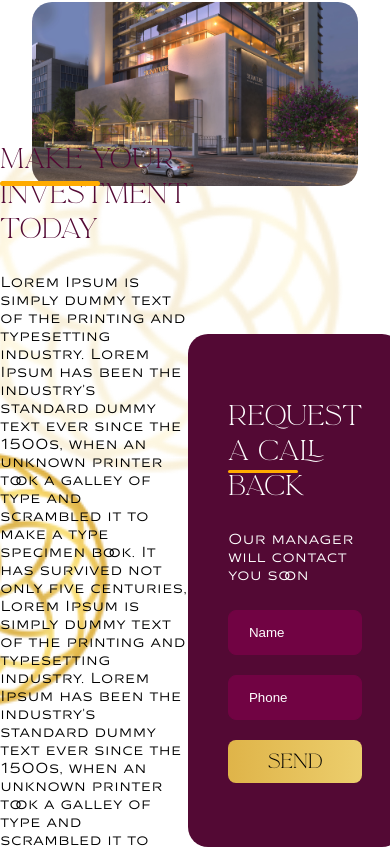
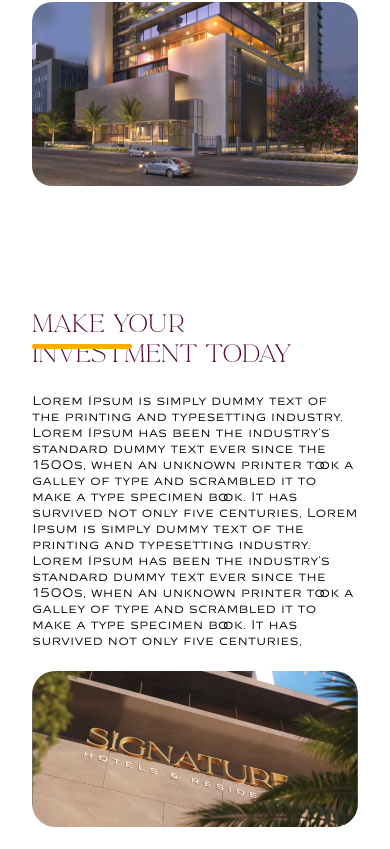
Before and after one commit to MehfoozurRehman/signature-hotel-and-residence, a React (Create React App) app: page /features in a window 390 px wide. Shown: the part 3198-4047 px from the top of the page. Built offline with nearby package versions, Linux system fonts and the light colour scheme.

Commit message:
location and home screens done

```diff
--- a/src/Styles/global.scss
+++ b/src/Styles/global.scss
@@ -977,6 +977,7 @@ a {
   height: fit-content;
   width: 100%;
   max-width: 1366px;
+  padding: 0em 2em;
   display: flex;
   justify-content: space-between;
   align-items: center;
@@ -1055,7 +1056,7 @@ a {
   align-items: center;
 }
 .contact__container__wrapper__left {
-  width: 50%;
+  width: 60%;
   position: relative;
 }
 .contact__container__wrapper__left__img {
@@ -1064,7 +1065,7 @@ a {
   left: -100px;
   width: 500px;
   height: 500px;
-  opacity: 0.2;
+  opacity: 0.1;
   mix-blend-mode: luminosity;
   z-index: -1;
 }
@@ -1073,7 +1074,7 @@ a {
   height: 100%;
 }
 .contact__container__wrapper__left__wrapper__heading {
-  font-size: 25px;
+  font-size: 22px;
   color: #530934;
   margin-bottom: 1em;
 }
@@ -1088,12 +1089,12 @@ a {
   background-color: #ffab00;
 }
 .contact__container__wrapper__left__wrapper__info {
-  font-size: 14px;
+  font-size: 12px;
   margin-bottom: 2em;
 }
 .contact__container__wrapper__left__wrapper__img {
   border-radius: 20px;
-  width: 100%;
+  width: 500px;
 }
 .contact__container__wrapper__right {
   width: 400px;
@@ -1149,7 +1150,7 @@ a {
   background: linear-gradient(90deg, #dfb449, #ecce6d);
   height: 43px;
   border-radius: 8px;
-  font-size: 18px;
+  font-size: 14px;
   border: none;
 }
 .footer__container {
@@ -1653,11 +1654,11 @@ a {
   margin-bottom: 0em;
 }
 .map__container__details__entry__label {
-  font-size: 16px;
+  font-size: 14px;
   color: #000000;
 }
 .map__container__details__entry__value {
-  font-size: 16px;
+  font-size: 12px;
   color: #000000;
   font-weight: bold;
 }
@@ -2246,6 +2247,57 @@ a {
   .photo__gallery__container__content__img {
     width: 48%;
   }
+  .contact__container {
+    height: 1100px;
+  }
+  .contact__container__content {
+    padding: 0em;
+    margin: 0em;
+  }
+  .contact__container__wrapper {
+    flex-direction: column;
+    margin-top: 0em;
+  }
+  .contact__container__img {
+    display: none;
+  }
+  .contact__container__wrapper__left__img {
+    display: none;
+  }
+  .contact__container__wrapper__left__wrapper__heading::after {
+    top: 35px;
+  }
+  .contact__container__wrapper__right__heading::after {
+    top: 40px;
+  }
+  .contact__container__wrapper__left__wrapper__img {
+    width: 100%;
+  }
+  .contact__container__wrapper__left {
+    width: 100%;
+  }
+  .contact__container__wrapper__right {
+    margin-top: 2em;
+    width: 100%;
+  }
+  .map__container {
+    height: 1000px;
+    background-color: #ffab00;
+  }
+  .map__container__content {
+    display: flex;
+    flex-direction: column;
+    width: 100%;
+  }
+  .map__container__img {
+    width: 100%;
+  }
+  .map__container__details {
+    position: relative;
+    top: 2em;
+    left: 0px;
+    margin: 0em auto;
+  }
 }
 @media (max-width: 800px) {
   .welcome__container__wrapper__content__left {
@@ -2293,8 +2345,24 @@ a {
   .building__details__container__wrapper__card {
     width: 48%;
   }
+  .contact__container__content__form {
+    flex-direction: column;
+  }
+  .contact__container__content__form__left {
+    width: 100%;
+  }
+  .contact__container__content__form__right {
+    width: 100%;
+  }
 }
 @media (max-width: 600px) {
+  .header {
+    width: 100vw;
+  }
+  .side__panel {
+    top: 350px;
+    right: -165px;
+  }
   .welcome__container__img {
     margin-left: -500px;
   }
@@ -2362,4 +2430,7 @@ a {
   .photo__gallery__container__content__img {
     width: 100%;
   }
-}
+  .contact__container__wrapper__right__heading::after {
+    top: 70px;
+  }
+}
```
